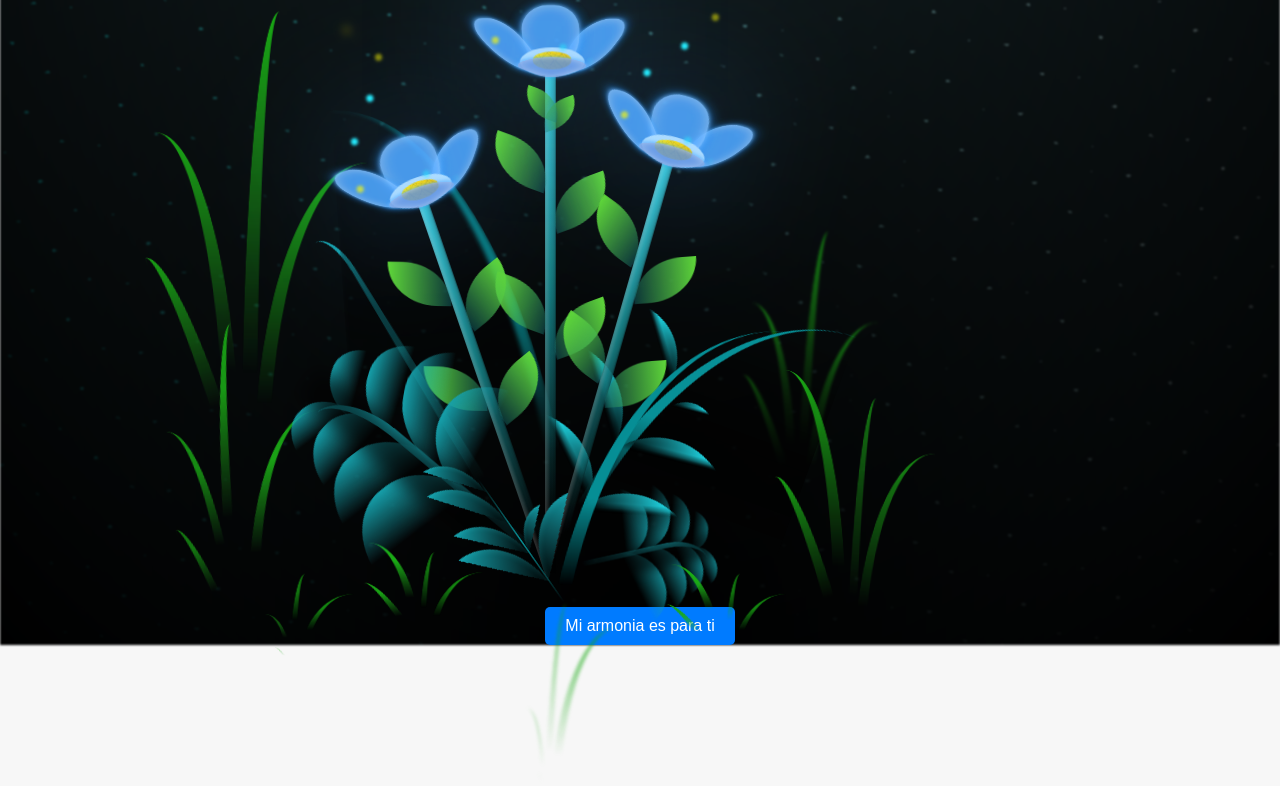
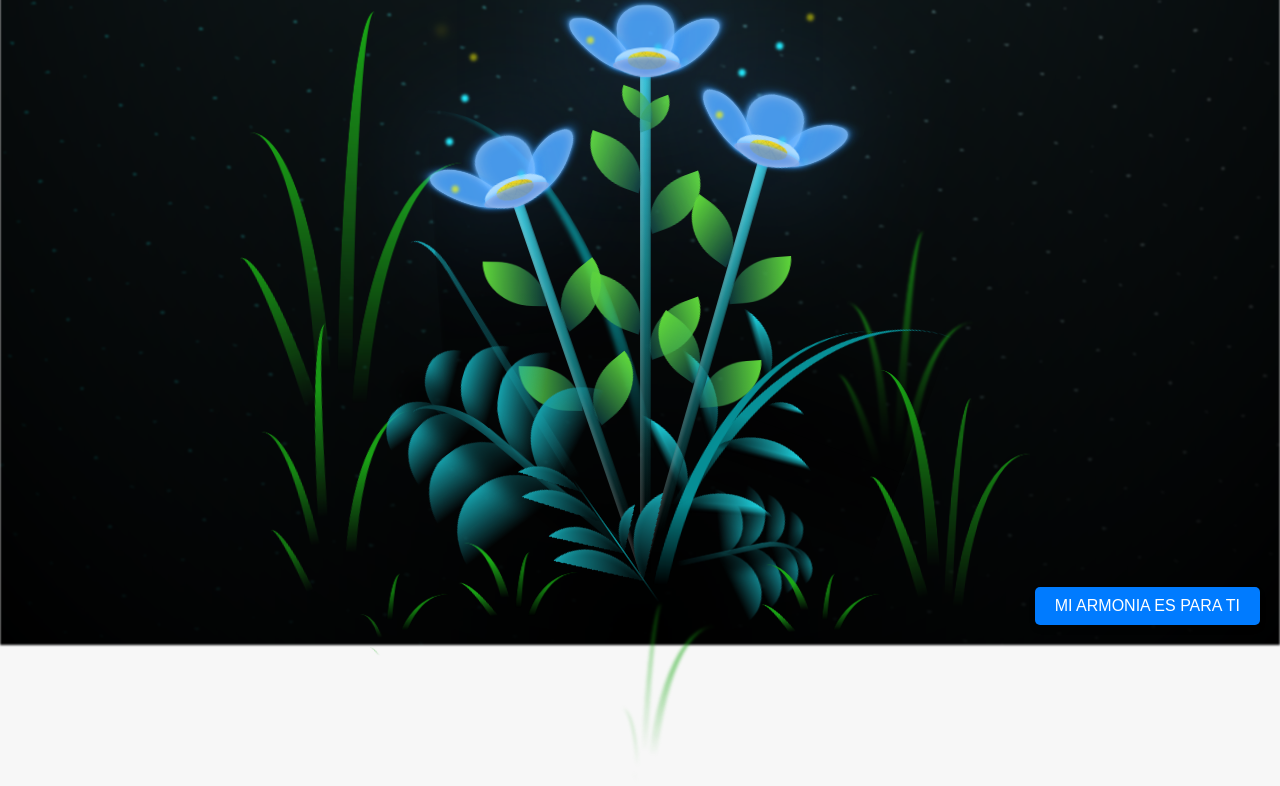
Before and after one commit to 2Gelan9/2Gelan9.github.io, a plain HTML site: page flower.html in a window 1280 px wide. Shown: the part 155-941 px from the top of the page. Drawn offline with Linux system fonts and the light colour scheme; a web font is replaced by a local one.

Commit message:
Add files via upload

```diff
--- a/css/main.css
+++ b/css/main.css
@@ -1,4 +1,5 @@
 *,
+
 *::after,
 *::before {
   padding: 0;
@@ -1709,20 +1710,29 @@ h1 {
 }
 
 .download-btn {
-  display: inline-block;
-  padding: 10px 20px;
-  font-size: 16px;
-  color: white;
-  background-color: #007bff;
-  text-decoration: none;
-  border: none;
-  border-radius: 5px;
-  cursor: pointer;
-  transition: background-color 0.3s ease;
+  position: fixed; /* Fija el botón en un lugar específico de la ventana */
+  bottom: 20px; /* Separación de la parte inferior */
+  right: 20px; /* Separación del lado derecho */
+  padding: 10px 20px; /* Espaciado interno del botón */
+  background-color: #007bff; /* Color de fondo del botón */
+  color: white; /* Color del texto */
+  border: none; /* Sin bordes */
+  border-radius: 5px; /* Bordes redondeados */
+  font-size: 16px; /* Tamaño de la fuente */
+  cursor: pointer; /* Cambia el cursor al pasar sobre el botón */
+  box-shadow: 0px 4px 6px rgba(0, 0, 0, 0.1); /* Sombra para darle relieve */
+  z-index: 1000; /* Asegura que quede encima de otros elementos */
+  text-transform: uppercase; /* Texto en mayúsculas */
 }
 
 .download-btn:hover {
-  background-color: #0056b3;
+  background-color: #0056b3; /* Color más oscuro al pasar el cursor */
+  transition: background-color 0.3s ease; /* Animación suave */
+}
+
+
+.download-btn:hover {
+  background-color: #0056b3; /* Color al pasar el mouse por encima */
 }
 
 
```
